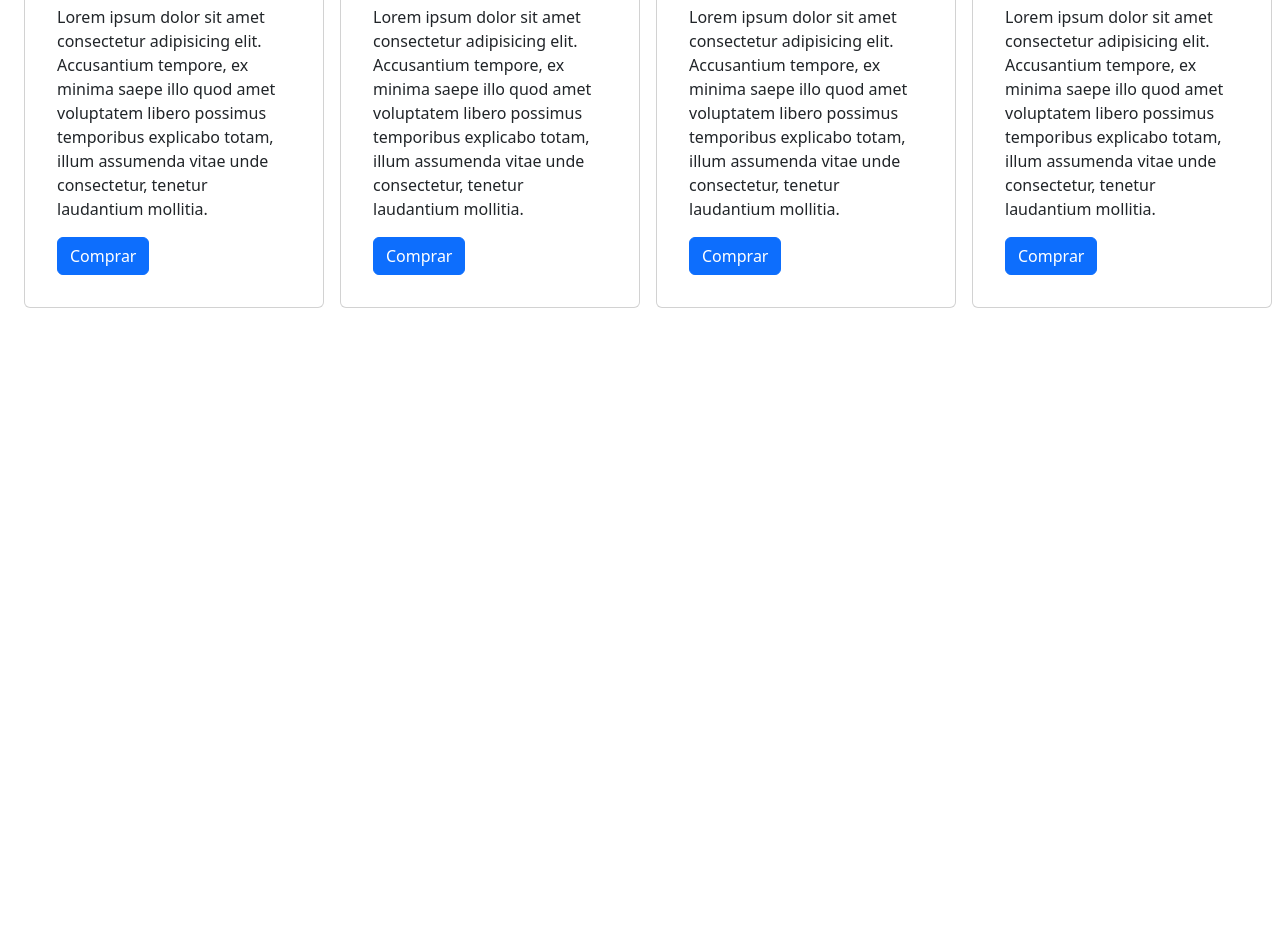
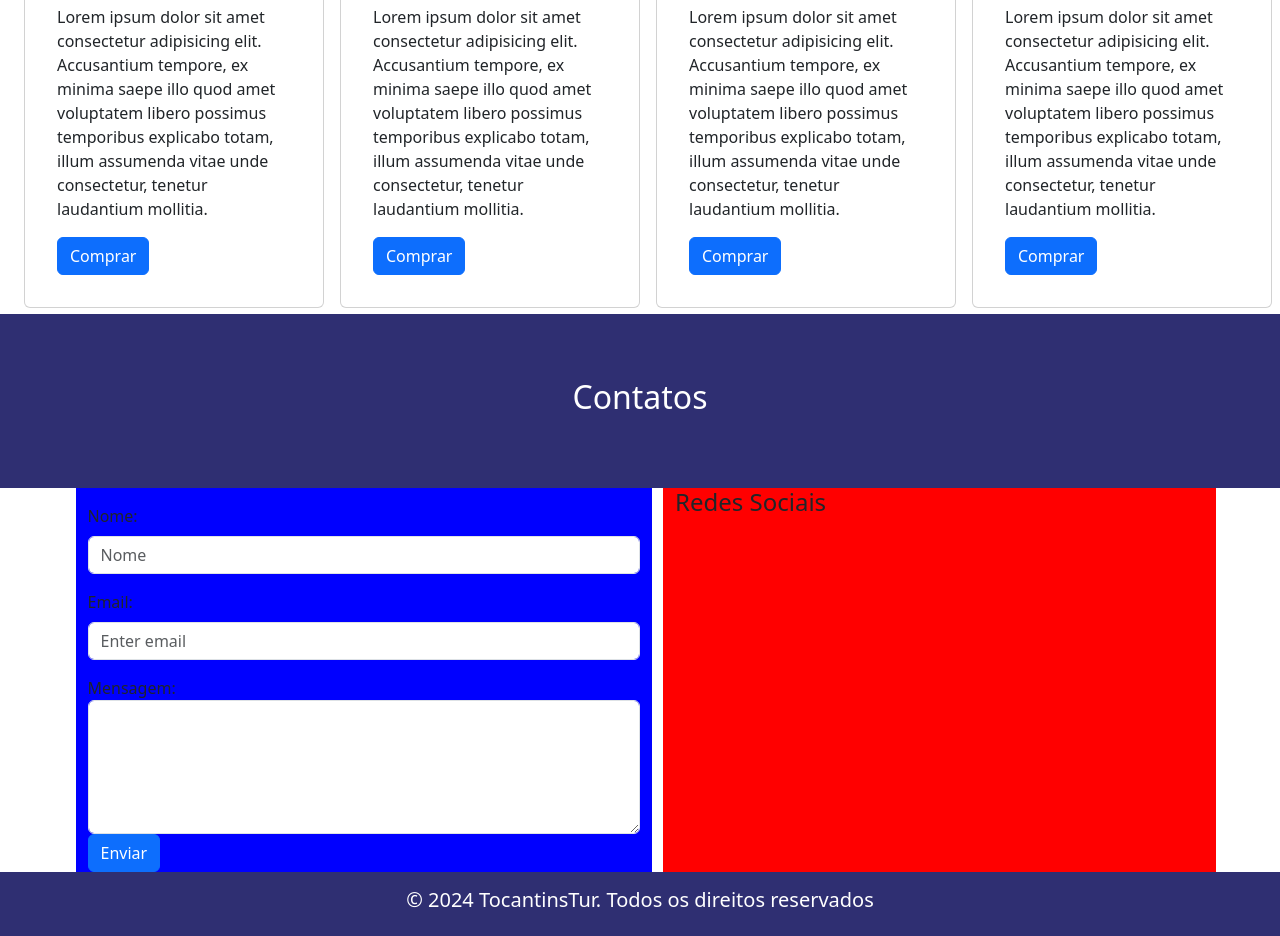
Before and after one commit to pedrohsantanaa/TurismoWeb, a plain HTML site: page index.html in a window 1280 px wide. Shown: the part 400-1336 px from the top of the page. Before the commit the page ends 800 px from the top, so only its background shows below. Drawn offline with nearby package versions, Linux system fonts and the light colour scheme.

Commit message:
Versão 3
+Contatos

```diff
--- a/css/style.css
+++ b/css/style.css
@@ -52,3 +52,45 @@
     margin-left: 1em !important;
     padding: 1em !important;
 }
+
+footer{
+    background-color: rgb(47, 47, 114) !important;
+    padding: 1em !important;
+    color: white !important;
+    text-align: center !important;
+}
+
+.sec-contatos{
+    margin-left: 5% !important;
+    margin-right: 5% !important;
+
+}
+
+.formulario{
+    background-color: blue !important;
+    margin-left: 1% !important;
+
+}
+
+.redes{
+    background-color: red !important;
+    margin-left: 1% !important;
+    flex: 1 !important;
+}
+
+/*
+
+.redes{
+    background-color: red !important;
+    padding: 0 !important;
+    margin: 2% 0.1% !important;
+    flex: 1 !important;
+    text-align: center !important;
+}
+
+.sec-contatos{
+    margin-left: 5% !important;
+    margin-right: 5% !important;
+
+}
+*/
--- a/index.html
+++ b/index.html
@@ -97,7 +97,9 @@
         <img class="card-img-top" src="img/praia.jpg" alt="Card image">
         <div class="card-body">
           <h4 class="card-title">Praia da Graciosa</h4>
-          <p class="card-text">Lorem ipsum dolor sit amet consectetur adipisicing elit. Accusantium tempore, ex minima saepe illo quod amet voluptatem libero possimus temporibus explicabo totam, illum assumenda vitae unde consectetur, tenetur laudantium mollitia.</p>
+          <p class="card-text">Lorem ipsum dolor sit amet consectetur adipisicing elit. Accusantium tempore, ex minima
+            saepe illo quod amet voluptatem libero possimus temporibus explicabo totam, illum assumenda vitae unde
+            consectetur, tenetur laudantium mollitia.</p>
           <a href="#" class="btn btn-primary">Comprar</a>
         </div>
       </div>
@@ -106,7 +108,9 @@
         <img class="card-img-top" src="img/praia.jpg" alt="Card image">
         <div class="card-body">
           <h4 class="card-title">Praia da Graciosa</h4>
-          <p class="card-text">Lorem ipsum dolor sit amet consectetur adipisicing elit. Accusantium tempore, ex minima saepe illo quod amet voluptatem libero possimus temporibus explicabo totam, illum assumenda vitae unde consectetur, tenetur laudantium mollitia.</p>
+          <p class="card-text">Lorem ipsum dolor sit amet consectetur adipisicing elit. Accusantium tempore, ex minima
+            saepe illo quod amet voluptatem libero possimus temporibus explicabo totam, illum assumenda vitae unde
+            consectetur, tenetur laudantium mollitia.</p>
           <a href="#" class="btn btn-primary">Comprar</a>
         </div>
       </div>
@@ -115,7 +119,9 @@
         <img class="card-img-top" src="img/praia.jpg" alt="Card image">
         <div class="card-body">
           <h4 class="card-title">Praia da Graciosa</h4>
-          <p class="card-text">Lorem ipsum dolor sit amet consectetur adipisicing elit. Accusantium tempore, ex minima saepe illo quod amet voluptatem libero possimus temporibus explicabo totam, illum assumenda vitae unde consectetur, tenetur laudantium mollitia.</p>
+          <p class="card-text">Lorem ipsum dolor sit amet consectetur adipisicing elit. Accusantium tempore, ex minima
+            saepe illo quod amet voluptatem libero possimus temporibus explicabo totam, illum assumenda vitae unde
+            consectetur, tenetur laudantium mollitia.</p>
           <a href="#" class="btn btn-primary">Comprar</a>
         </div>
       </div>
@@ -124,20 +130,50 @@
         <img class="card-img-top" src="img/praia.jpg" alt="Card image">
         <div class="card-body">
           <h4 class="card-title">Praia da Graciosa</h4>
-          <p class="card-text">Lorem ipsum dolor sit amet consectetur adipisicing elit. Accusantium tempore, ex minima saepe illo quod amet voluptatem libero possimus temporibus explicabo totam, illum assumenda vitae unde consectetur, tenetur laudantium mollitia.</p>
+          <p class="card-text">Lorem ipsum dolor sit amet consectetur adipisicing elit. Accusantium tempore, ex minima
+            saepe illo quod amet voluptatem libero possimus temporibus explicabo totam, illum assumenda vitae unde
+            consectetur, tenetur laudantium mollitia.</p>
           <a href="#" class="btn btn-primary">Comprar</a>
         </div>
       </div>
 
+    </section>
 
+    <!--Divisão-->
+    <div class="container-fluid divisao">
+      <h2>Contatos</h2>
+    </div>
+
+    <!--Contatos-->
+    <section class="row sec-contatos" id="contatos">
+     <!--Formulário-->
+      <div class="col-sm-6 formulario">
+        <form action="">
+          <div class="mb-3 mt-3">
+            <label for="nome" class="form-label">Nome:</label>
+            <input type="nome" class="form-control" id="email" placeholder="Nome" name="Nome">
+          </div>
+          <div class="mb-3 mt-3">
+            <label for="email" class="form-label">Email:</label>
+            <input type="email" class="form-control" id="email" placeholder="Enter email" name="email">
+          </div>
+          <label for="comment">Mensagem:</label>
+          <textarea class="form-control" rows="5" id="comment" name="text"></textarea>
+
+          <button type="submit" class="btn btn-primary">Enviar</button>
+        </form>
+      </div>
+
+      <div class="col-sm-6 redes">
+        <h4>Redes Sociais</h4>
+      </div>
 
     </section>
-
 
   </main>
   <!--Rodapé-->
   <footer>
-
+    <h5>&copy; 2024 TocantinsTur. Todos os direitos reservados</h5>
   </footer>
 
 </body>
```
